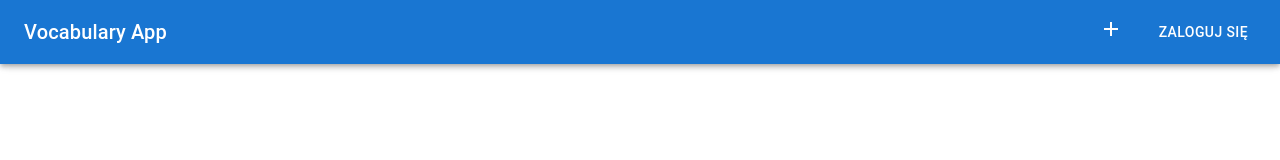
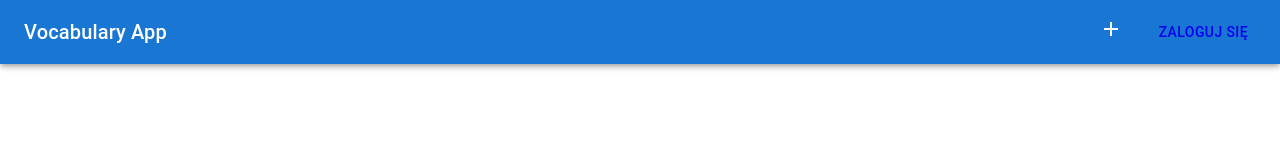
Before and after one commit to AniaPitera/vocabulary-app-frontend, a React (Vite) app: page / in a window 1280 px wide. Shown: the top 160 px of the page. Built offline with nearby package versions, Linux system fonts and the light colour scheme.

Commit message:
small change

```diff
--- a/src/components/Layout/Default/DefaultHeader.jsx
+++ b/src/components/Layout/Default/DefaultHeader.jsx
@@ -46,9 +46,9 @@ export default function DefaultHeader() {
               </LightTooltip>
             </Link>
           </IconButton>
-          <Button href="/login" color="inherit">
-            Zaloguj się
-          </Button>
+          <Link to="/login">
+            <Button color="inherit">Zaloguj się</Button>
+          </Link>
         </Toolbar>
       </AppBar>
     </Box>
```
